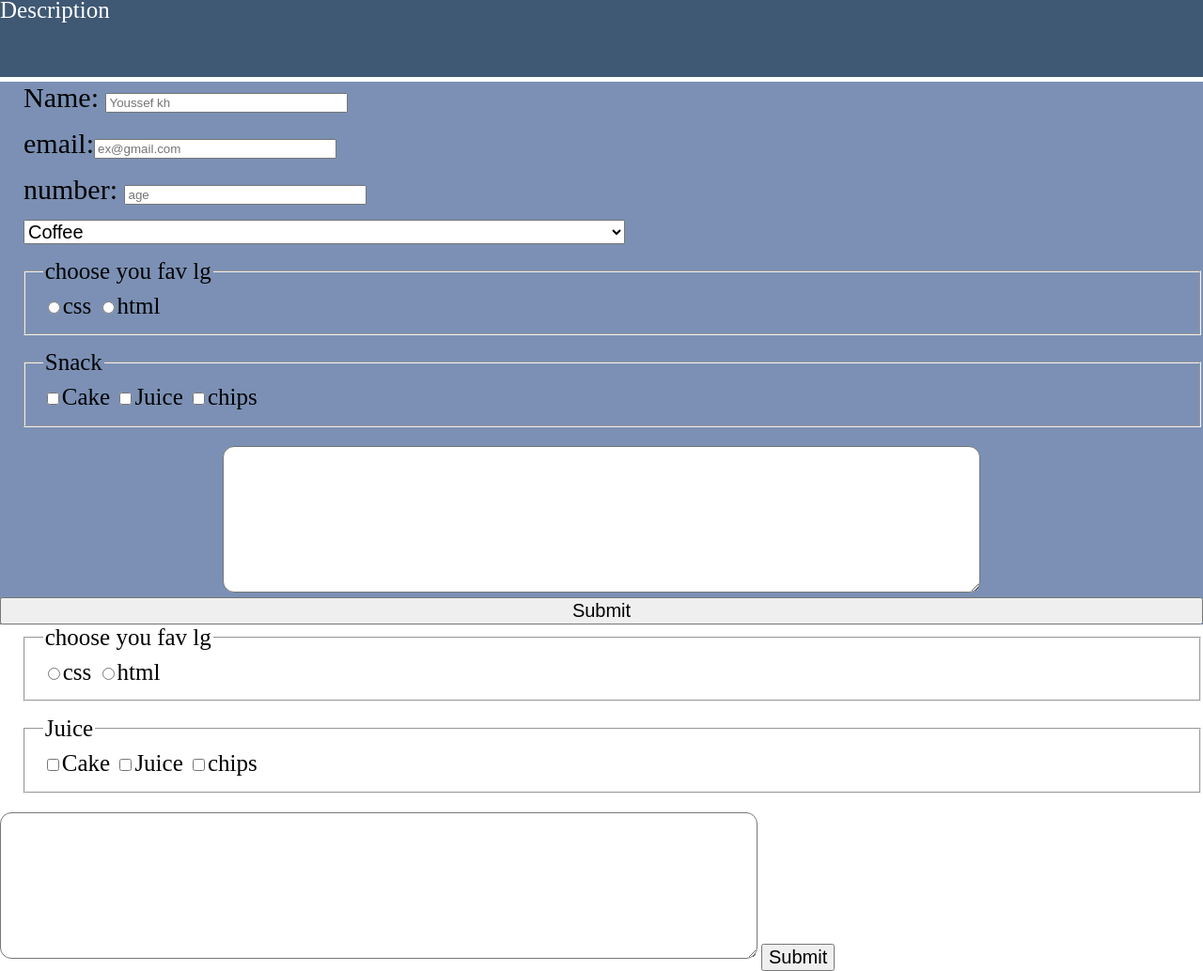
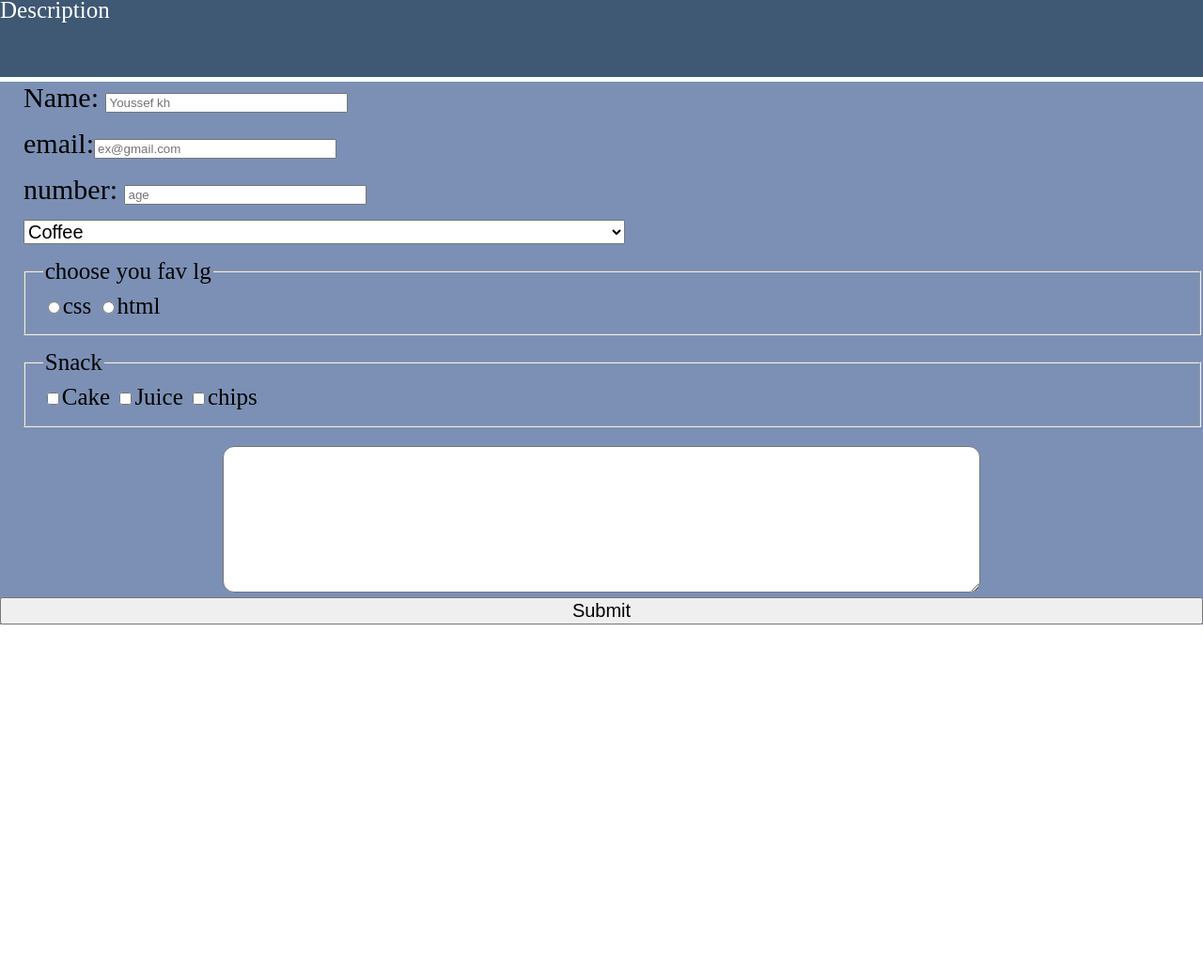
Before and after one commit to DeV6710/simple-forum, a plain HTML site: page index.html in a window 1280 px wide. Shown: the part 66-1100 px from the top of the page at 94% size. After the commit the page ends 800 px from the top, so only its background shows below. Drawn offline with Linux system fonts and the light colour scheme.

Commit message:
Update index.html

```diff
--- a/index.html
+++ b/index.html
@@ -50,29 +50,3 @@
 
 </body>
 </html>
-
-    <fieldset class="fd1">
-      <legend>choose you fav lg</legend>
-    <input type="radio" name="lg" value="css">css
-
-    <input type="radio" name="lg" value="html">html
-     </fieldset>
-
-    <fieldset class="fd1">
-      <legend>Juice</legend>
-      <input type="checkbox" value="cake">Cake
-     <input type="checkbox" value="juice">Juice
-       <input type="checkbox" value="chips">chips
-
-
-
-      </fieldset>
-
-      <textarea cols="20" rows="10">
-      </textarea>
-
-    <input type="submit" id="submit">
-  </form>
-
-</body>
-</html>
```
